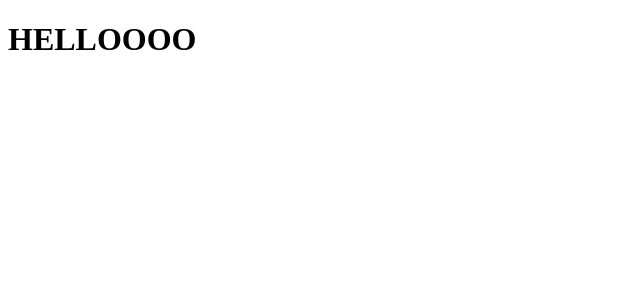
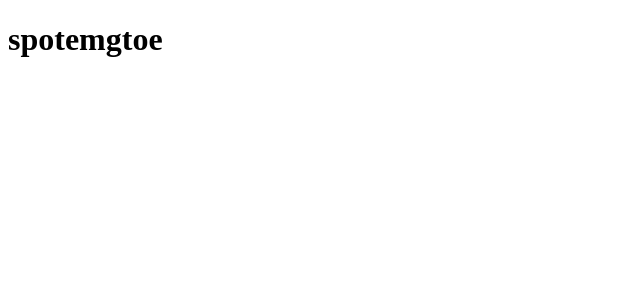
Before and after one commit to lognorman20/website-template, a React (Create React App) app: page / in a window 1280 px wide. Shown: the top 300 px of the page, without its empty margins (0-640 px from the left). Built offline with nearby package versions, Linux system fonts and the light colour scheme.

Commit message:
init repo structure

```diff
--- a/src/App.js
+++ b/src/App.js
@@ -1,6 +1,8 @@
+import { Intro } from "./components/views/Intro";
+
 function App() {
   return (
-    <h1>HELLOOOO</h1>
+    <Intro />
   );
 }
 
--- /dev/null
+++ b/src/components/text/headings/HeadingOne.jsx
@@ -0,0 +1,5 @@
+export function HeadingOne() {
+    return (
+        <h1>spotemgtoe</h1>
+    )
+}
--- /dev/null
+++ b/src/components/views/Intro.jsx
@@ -0,0 +1,7 @@
+import { HeadingOne } from "../text/headings/HeadingOne";
+
+export function Intro() {
+    return (
+        <HeadingOne />
+    )
+}
```
